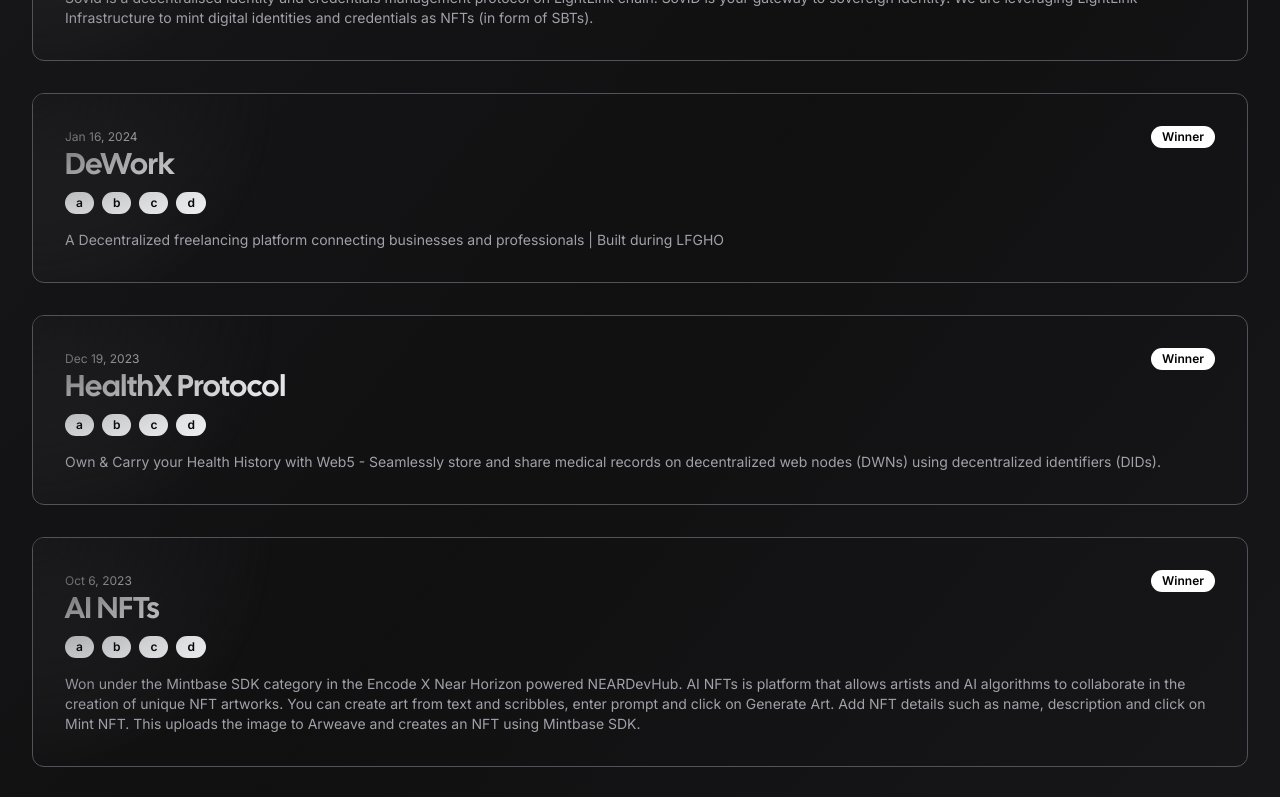
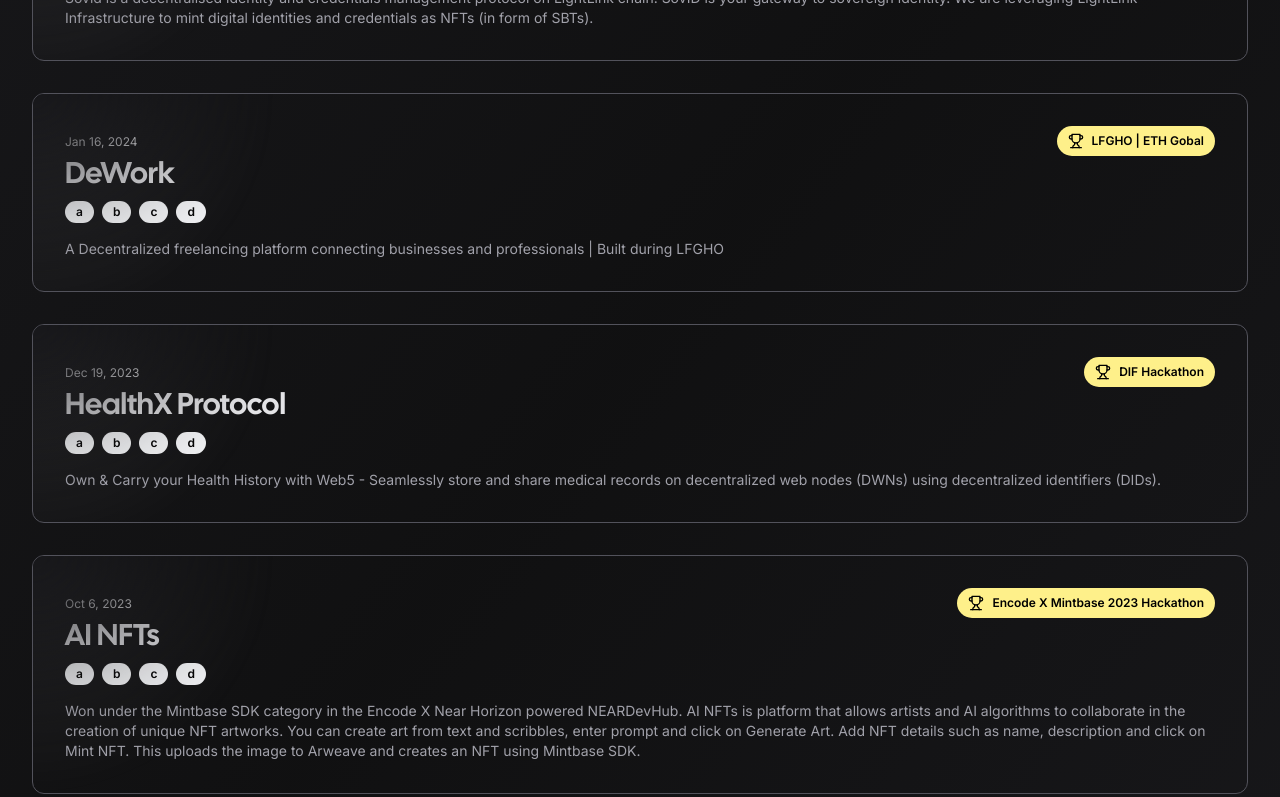
Before and after one commit to 0xyshv/my-portfolio, a Next.js app: page /projects in a window 1280 px wide. Shown: the part 480-1277 px from the top of the page. Built offline with nearby package versions, Linux system fonts and the light colour scheme; what tailwindcss-debug-screens would draw is missing.

Commit message:
chore: add winner badges to projects

```diff
--- a/app/projects/article.tsx
+++ b/app/projects/article.tsx
@@ -1,5 +1,6 @@
 import Link from "next/link";
 import { Badge } from "../components/ui/badge";
+import { Trophy } from "lucide-react";
 
 type Project = {
   slug: string;
@@ -8,6 +9,7 @@
   description: string;
   skills: string[];
   winner: boolean;
+  winnerTitle: string;
 };
 
 type Props = {
@@ -33,7 +35,14 @@
           </span>
 
           <span className=" text-xs  flex items-center gap-1">
-            {project.winner && <Badge className="bg-white">Winner</Badge>}
+            {project.winner && (
+              <div>
+                <Badge className="bg-yellow-200">
+                  <Trophy className="pr-2 " />
+                  {project.winnerTitle}
+                </Badge>
+              </div>
+            )}
           </span>
         </div>
         <h2 className="z-20 text-xl font-medium duration-1000 lg:text-3xl text-zinc-200 group-hover:text-white font-display">
--- a/constants/projects.ts
+++ b/constants/projects.ts
@@ -5,6 +5,7 @@
     type: "Project",
     published: false,
     winner: false,
+    winnerTitle: "",
     title: "SovID",
     skills: ["a", "b", "c", "d"],
     description:
@@ -24,6 +25,7 @@
     type: "Project",
     published: false,
     winner: true,
+    winnerTitle: "LFGHO | ETH Gobal",
     title: "DeWork",
     skills: ["a", "b", "c", "d"],
     description:
@@ -42,6 +44,7 @@
     _raw: {},
     type: "Project",
     winner: true,
+    winnerTitle: "DIF Hackathon",
     published: false,
     title: "HealthX Protocol",
     skills: ["a", "b", "c", "d"],
@@ -62,6 +65,7 @@
     type: "Project",
     published: false,
     winner: true,
+    winnerTitle: "Encode X Mintbase 2023 Hackathon",
     title: "AI NFTs",
     skills: ["a", "b", "c", "d"],
     description:
@@ -82,6 +86,7 @@
     type: "Project",
     published: false,
     winner: true,
+    winnerTitle: "The Actual Open AI Hackathon",
     title: "Alpha Marketplace",
     skills: ["a", "b", "c", "d"],
     description:
```
